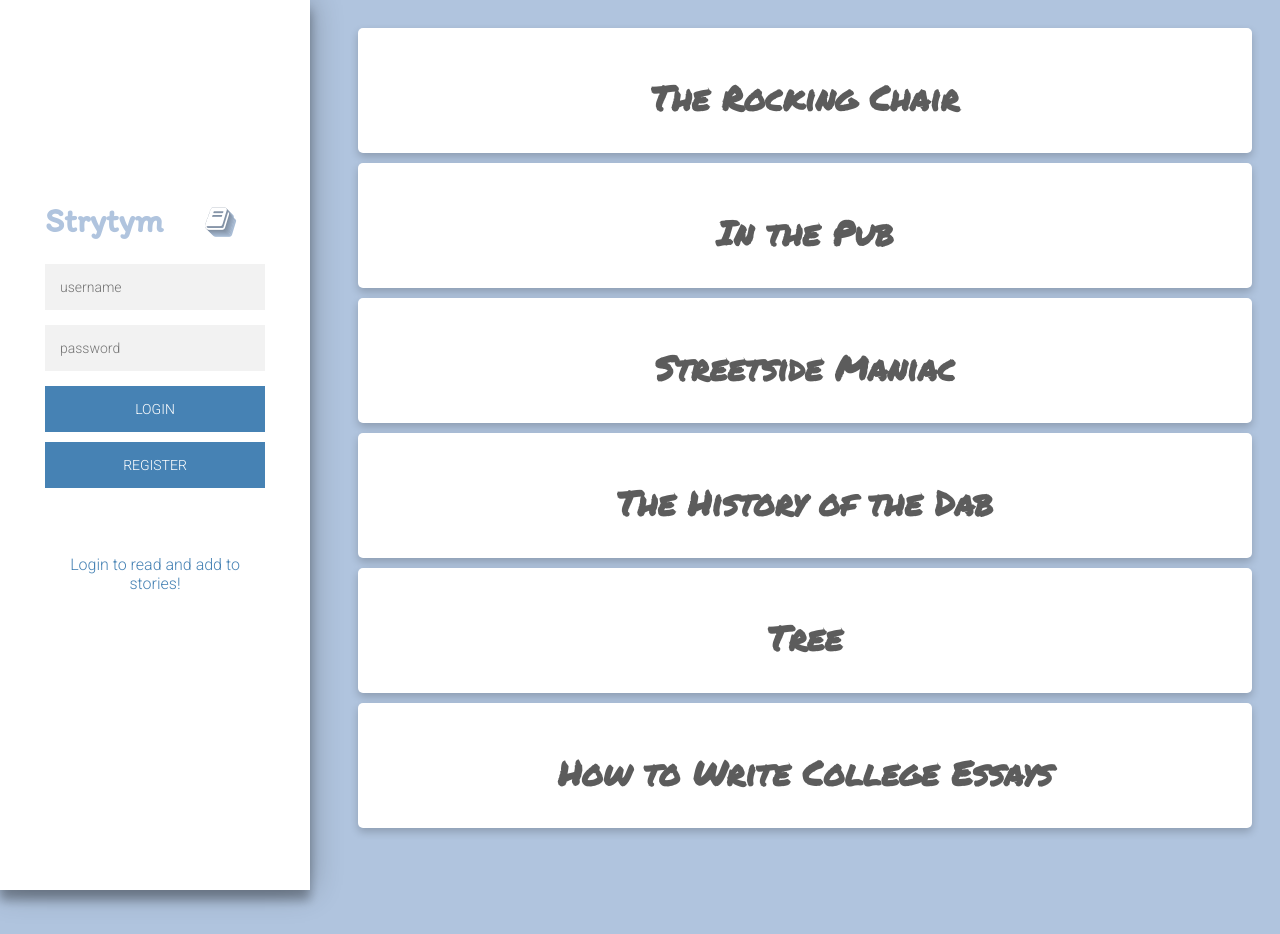
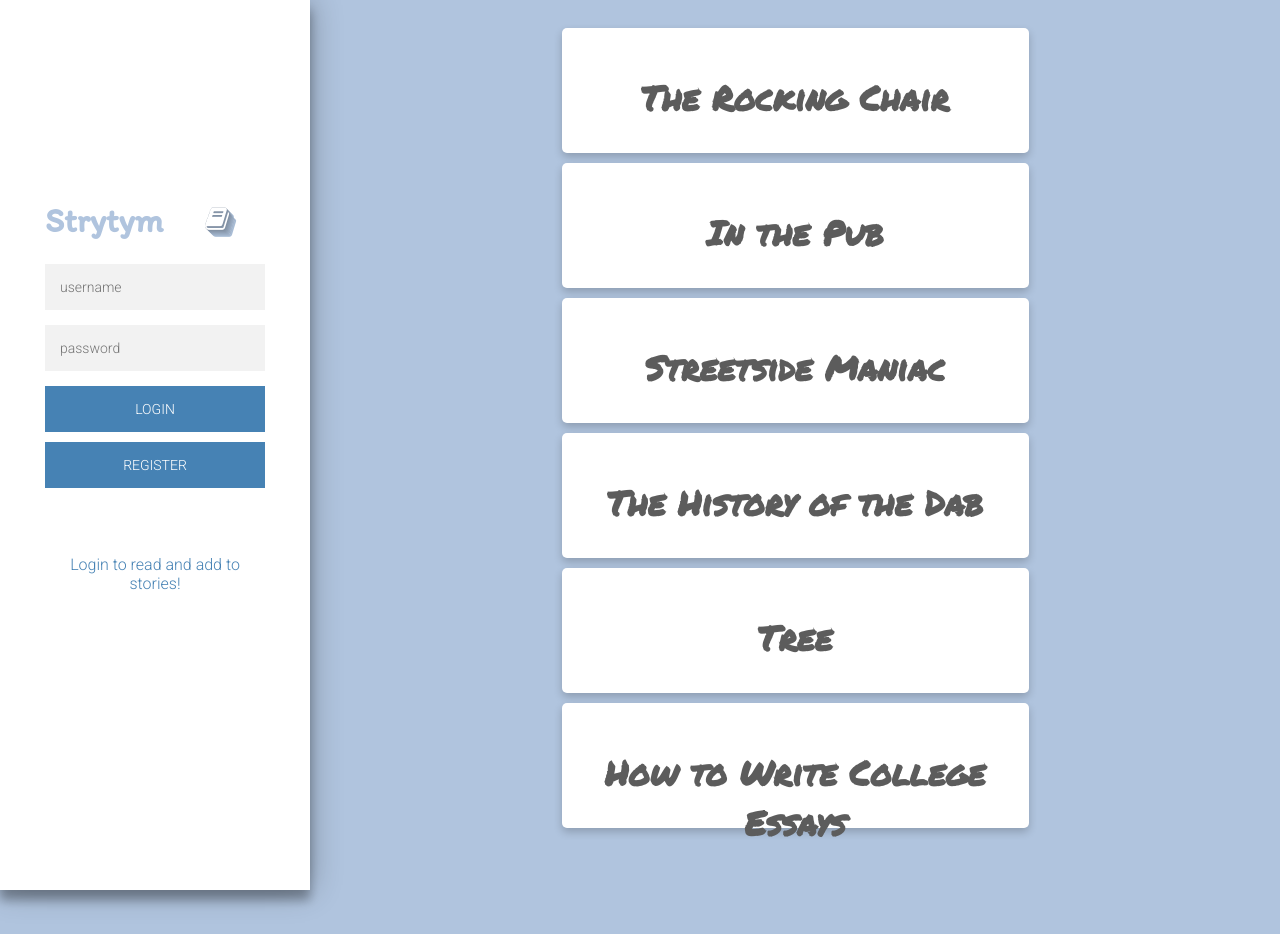
Before and after one commit to eccentricayman/WEBLOGE, a Flask app: page / in a window 1280 px wide. Run offline with Flask 2, Linux system fonts and the light colour scheme; some libraries are stand-ins or nearby versions.

Commit message:
ayyy more design

```diff
--- a/static/formstyle.css
+++ b/static/formstyle.css
@@ -11,11 +11,12 @@
 .titlecard {
     box-shadow: 0 4px 8px 0 rgba(0,0,0,0.2);
     border-radius: 5px;
-    width: 100%;
+    width: 50%;
     height: 100px;
     padding: 20px;
     padding-top:5px;
     margin: 10px;
+    margin-left: 25%;
     background: #FFFFFF;
     color: #5c5c5c;
 }
```
